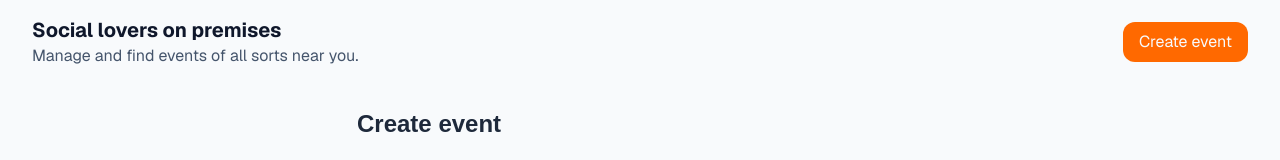
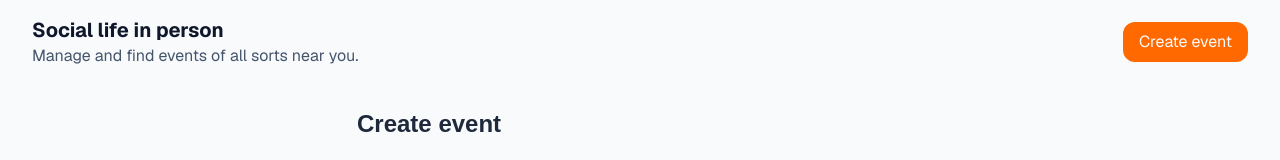
Before and after one commit to Amuga/social-events-finder, a Next.js app: page /events/new in a window 1280 px wide. Shown: the top 160 px of the page. Built offline with nearby package versions, Linux system fonts and the light colour scheme.

Commit message:
Slight name change

```diff
--- a/app/layout.tsx
+++ b/app/layout.tsx
@@ -14,7 +14,7 @@ const geistMono = Geist_Mono({
 });
 
 export const metadata: Metadata = {
-  title: "Social lovers on premises",
+  title: "Social life in person",
   description: "Made for connections",
 };
 
--- a/components/layout/navbar.tsx
+++ b/components/layout/navbar.tsx
@@ -5,7 +5,7 @@ export default function Navigation() {
     <nav className="py-4 px-8 bg-brand-light border-be border-brand-border items-center flex flex-row full-w justify-between font-sans">
       <Link href={"/"}>
         <p className="text-xl font-bold text-brand-navy">
-          Social lovers on premises
+          Social life in person
         </p>
         <p className="hidden md:block text-slate-600">
           Manage and find events of all sorts near you.
```
